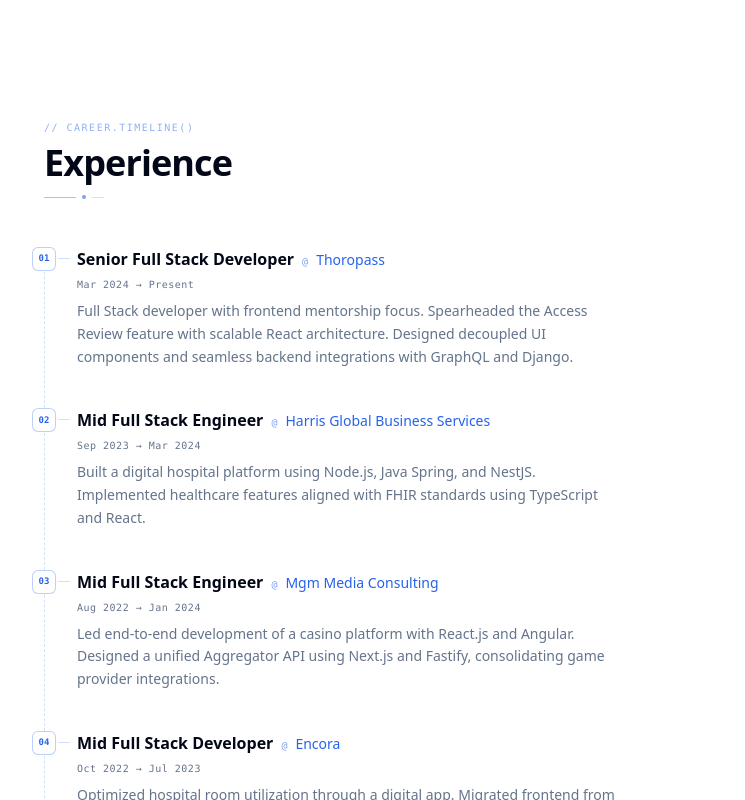
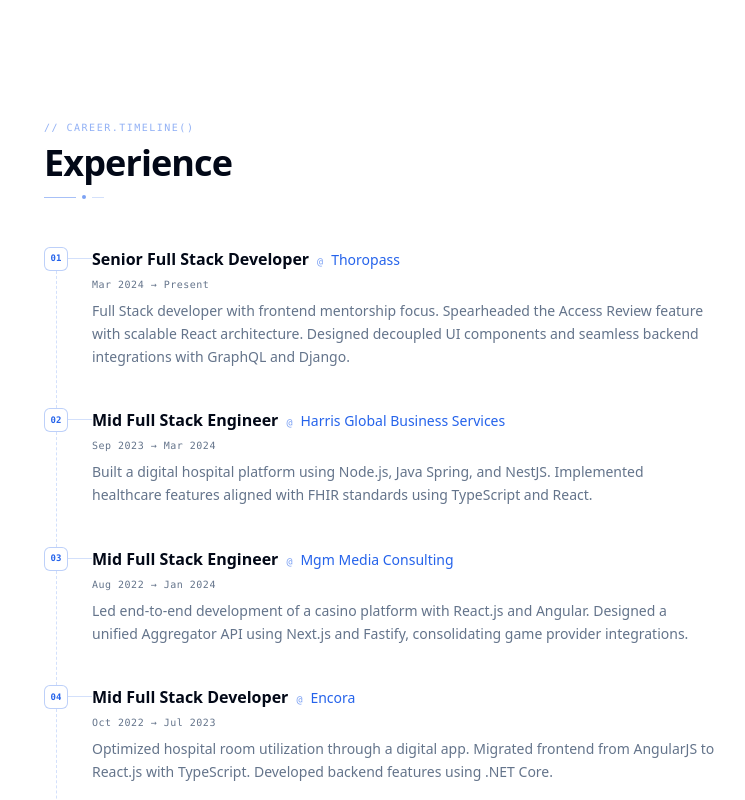
Before and after one commit to ItsRicmor/profolio-ricardo, a Next.js app: page / in a window 1280 px wide. Shown: the part 1500-2300 px from the top of the page, without its empty margins (164-909 px from the left). Built offline with nearby package versions, Linux system fonts and the light colour scheme.

Commit message:
refactor: adjust ExperienceItem timeline layout and positioning

```diff
--- a/src/components/molecules/ExperienceItem.tsx
+++ b/src/components/molecules/ExperienceItem.tsx
@@ -16,17 +16,20 @@
     <div
       ref={ref}
       className={cn(
-        "relative pl-8 pb-10 last:pb-0 border-l border-dashed border-primary/20 transition-all duration-600 ease-out",
+        "relative pl-12 pb-10 last:pb-0 border-l-0 transition-all duration-600 ease-out",
         isVisible ? "opacity-100 translate-y-0" : "opacity-0 translate-y-6"
       )}
     >
       {/* Node with index */}
-      <div className="absolute -left-[13px] top-0 flex items-center justify-center h-6 w-6 rounded-md border border-primary/30 bg-background">
+      <div className="absolute left-0 top-0 flex items-center justify-center h-6 w-6 rounded-md border border-primary/30 bg-background">
         <span className="font-mono text-[9px] text-primary font-bold">{String(index).padStart(2, '0')}</span>
       </div>
 
+      {/* Vertical line */}
+      <div className="absolute left-3 top-6 bottom-0 w-px border-l border-dashed border-primary/20" />
+
       {/* Horizontal connector line */}
-      <div className="absolute left-[13px] top-[11px] w-3 h-px bg-primary/20" />
+      <div className="absolute left-6 top-[11px] w-6 h-px bg-primary/20" />
 
       <div className="space-y-1.5">
         <div className="flex items-baseline gap-2 flex-wrap">
--- a/src/components/organisms/ExperienceSection.tsx
+++ b/src/components/organisms/ExperienceSection.tsx
@@ -6,8 +6,8 @@
 export function ExperienceSection() {
   return (
     <AnimatedSection id="experience" className="mx-auto max-w-4xl px-4 py-16 md:py-24">
-      <SectionHeading title="Experience" label="// career.timeline()" />
-      <div className="max-w-xl">
+      <div className="max-w-2xl">
+        <SectionHeading title="Experience" label="// career.timeline()" />
         {experiences.map((exp, i) => (
           <ExperienceItem key={exp.id} experience={exp} index={i + 1} />
         ))}
```
